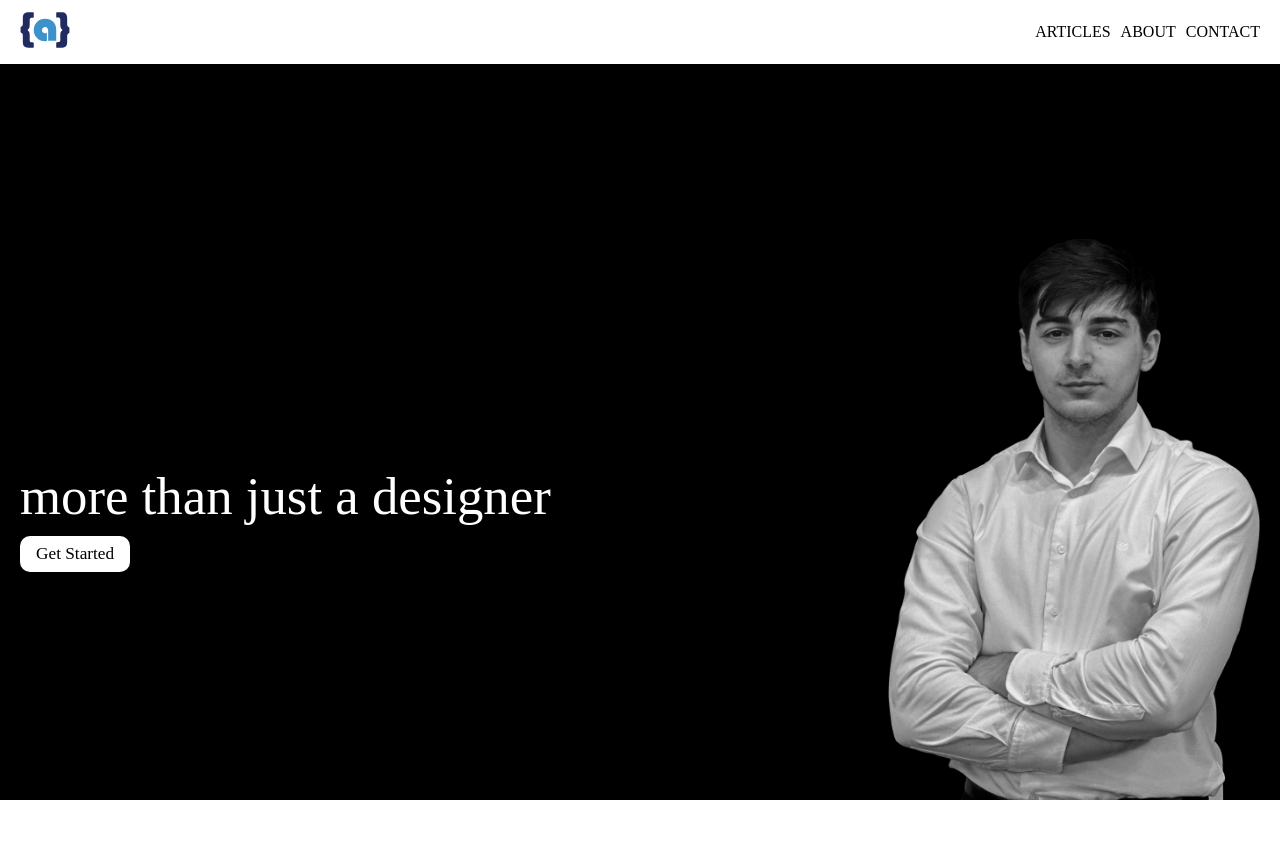
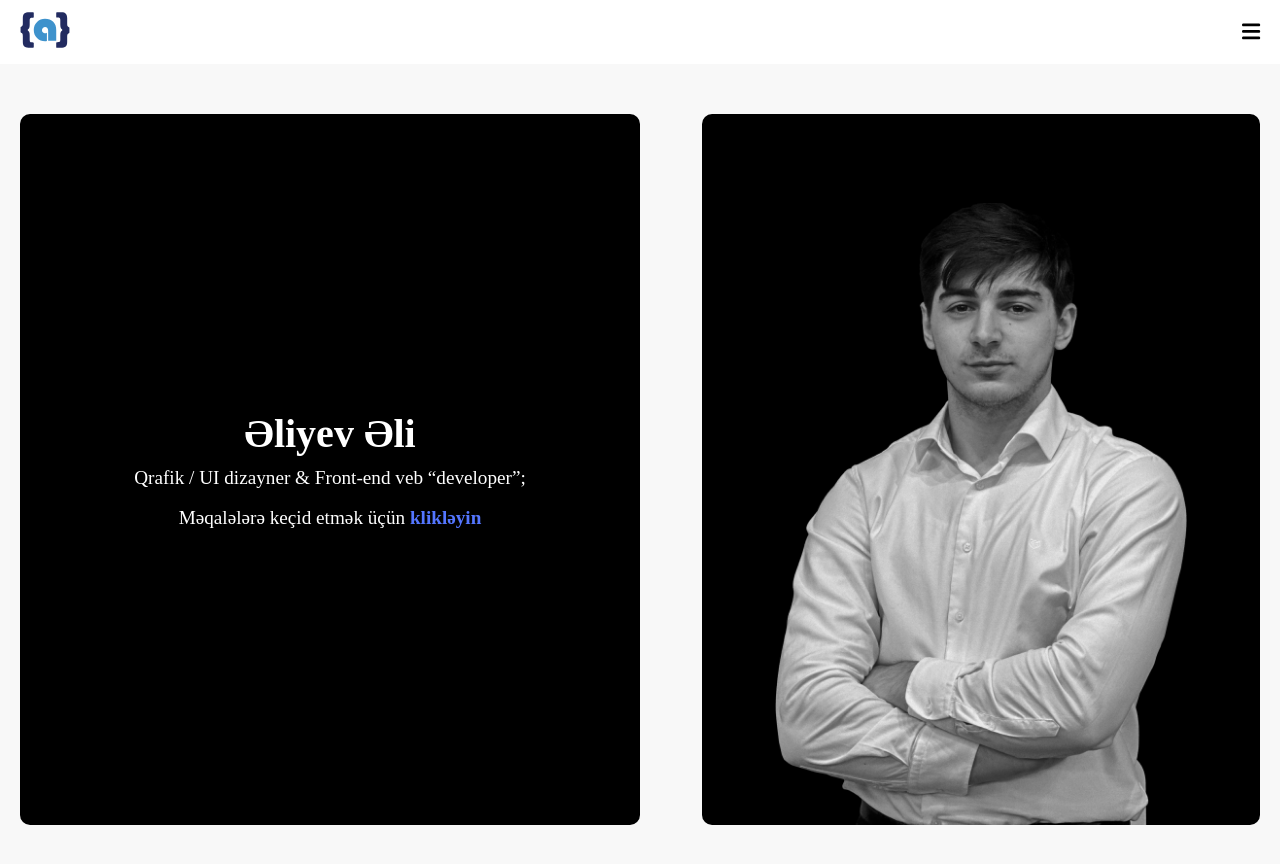
Before and after one commit to alyvofficial/alyv.dev, a React (Vite) app: page / in a window 1280 px wide. Before the commit the page ends 800 px from the top, so only its background shows below. Built offline with nearby package versions, Linux system fonts and the light colour scheme; no server answers; a web font is replaced by a local one.

Commit message:
chore: Update favicon link, add Sendinblue tracking script, and optimize CSS

```diff
--- a/package.json
+++ b/package.json
@@ -10,6 +10,9 @@
     "preview": "vite preview"
   },
   "dependencies": {
+    "@fortawesome/fontawesome-svg-core": "^6.5.2",
+    "@fortawesome/free-solid-svg-icons": "^6.5.2",
+    "@fortawesome/react-fontawesome": "^0.2.2",
     "firebase": "^10.12.3",
     "react": "^18.3.1",
     "react-dom": "^18.3.1",
--- a/src/components/Header/Header.module.css
+++ b/src/components/Header/Header.module.css
@@ -4,8 +4,6 @@ header {
     align-items: center;
     justify-content: space-between;
     padding: 5px 20px;
-    position: absolute;
-    z-index: 999;
     background-color: white;
 }
 .logoHolder{
--- a/src/components/Header/Navbar/Navbar.jsx
+++ b/src/components/Header/Navbar/Navbar.jsx
@@ -1,19 +1,36 @@
+import { useState } from "react";
 import styles from "./Navbar.module.css";
+import { FontAwesomeIcon } from "@fortawesome/react-fontawesome";
+import { faBars, faTimes } from "@fortawesome/free-solid-svg-icons";
 
 export const Navbar = () => {
+  const [isOpen, setIsOpen] = useState(false);
+
+  const toggleMenu = () => {
+    setIsOpen(!isOpen);
+  };
+
   return (
     <nav>
+      {!isOpen ? (
+        <FontAwesomeIcon icon={faBars} onClick={toggleMenu} className={styles.menuIcon} />
+      ) : (
+        <FontAwesomeIcon icon={faTimes} onClick={toggleMenu} className={styles.menuIconX} />
+      )}
+      <div className={`${styles.ulHolder} ${isOpen ? styles.open : ''}`}>
       <ul className={styles.navbarUL}>
         <a href="/articles" className={styles.navbarLink}>
-          <li className={styles.navbarLI}>Articles</li>
+          <li className={styles.navbarLI}>Məqalələr</li>
         </a>
-        <a href="/about" className={styles.navbarLink}>
-          <li className={styles.navbarLI}>About</li>
+        <a href="/articles" className={styles.navbarLink}>
+          <li className={styles.navbarLI}>Portfolio</li>
         </a>
         <a href="/contact" className={styles.navbarLink}>
-          <li className={styles.navbarLI}>Contact</li>
+          <li className={styles.navbarLI}>Əlaqə</li>
         </a>
       </ul>
+      </div>
+
     </nav>
   );
 };
--- a/src/components/Header/Navbar/Navbar.module.css
+++ b/src/components/Header/Navbar/Navbar.module.css
@@ -1,27 +1,67 @@
+* {
+  user-select: none;
+}
+.ulHolder {
+    position: fixed;
+    top: 0;
+    right: -100%;
+    width: 100%;
+    height: 100%;
+    background-color: #000000ac;
+    backdrop-filter: blur(20px) contrast(60%);
+    -webkit-backdrop-filter: blur(20px) contrast(60%);
+    transition: right 0.3s ease-in-out;
+    display: flex;
+    justify-content: center;
+    align-items: center;
+}
+.ulHolder.open {
+  right: 0;
+}
 .navbarUL {
-    display: flex;
-    align-items: center;
-    gap: 10px;
-    list-style: none;
-    text-transform: uppercase;
+  display: flex;
+  flex-direction: column;
+  justify-content: center;
+  gap: 20px;
+  list-style: none;
+  width: 100px;
 }
 
-.navbarLink {
-    cursor: pointer;
-    position: relative;
-    color: rgb(0, 0, 0);
+.menuIcon {
+  cursor: pointer;
+  font-size: 1.3em;
 }
-.navbarLink::after {
-    content: '';
-    position: absolute;
-    bottom: -2px;
-    left: 0;
-    width: 100%;
-    height: 1.7px;
-    background-color: transparent;
-    transition: background-color 0.3s ease;
+.menuIconX {
+  font-size: 1.3em;
+  position: absolute;
+  z-index: 999;
+  top: 20px;
+  right: 30px;
+  cursor: pointer;
+  animation: fadeIn 1.3s ease-in-out;
+  color: rgb(255, 255, 255);
 }
 
-.navbarLink:hover::after {
-    background-color: #3e92cc;
+@keyframes fadeIn {
+  0% {
+    opacity: 0;
+  }
+  100% {
+    opacity: 1;
+  }
 }
+.navbarLink {
+  cursor: pointer;
+  position: relative;
+  color: rgb(255, 255, 255);
+  font-size: 1.4em;
+  width: 100%;
+  transition: 0.3s all;
+  text-transform: uppercase;
+}
+
+.navbarLink:hover {
+    font-weight: bold;
+    letter-spacing: 2px;
+
+}
--- a/src/components/HomeComponents/WelcomePage/WelcomePage.jsx
+++ b/src/components/HomeComponents/WelcomePage/WelcomePage.jsx
@@ -1,56 +1,22 @@
-import { useState, useEffect, useRef } from "react";
 import welcomeImg from "../../../assets/Images/ALYV.webp";
 import styles from "./WelcomePage.module.css";
 
 export const WelcomePage = () => {
-  const [text, setText] = useState("");
-  const timerId = useRef(null);
 
-  useEffect(() => {
-    const words = ["developer", "designer"];
-    let currentWordIndex = 0;
-    let currentLetterIndex = 0;
-    let isAdding = true;
 
-    const updateText = () => {
-      setText(words[currentWordIndex].slice(0, currentLetterIndex));
-
-      if (isAdding) {
-        if (currentLetterIndex < words[currentWordIndex].length) {
-          currentLetterIndex++;
-        } else {
-          isAdding = false;
-          timerId.current = setTimeout(updateText, 2000);
-          return;
-        }
-      } else {
-        if (currentLetterIndex > 0) {
-          currentLetterIndex--;
-        } else {
-          isAdding = true;
-          currentWordIndex = (currentWordIndex + 1) % words.length;
-        }
-      }
-
-      timerId.current = setTimeout(updateText, isAdding ? 100 : 100);
-    };
-
-    timerId.current = setTimeout(updateText, 100);
-
-    return () => {
-      clearTimeout(timerId.current);
-    };
-  }, []);
 
   return (
     <section className={styles.welcomePage}>
+      <div className={styles.welcomeText}>
+        <h1 className={styles.welcomeHeader}>Əliyev Əli</h1>
+        <p className={styles.welcomeParagraph}>
+          Qrafik / UI dizayner &amp; Front-end veb &ldquo;developer&rdquo;;
+        </p><br />
+        <a href="/articles" className={styles.welcomeParagraphA}>
+          Məqalələrə keçid etmək üçün <span>klikləyin</span>
+        </a>
+      </div>
       <div className={styles.welcomeContainer}>
-        <div className={styles.welcomeLeftContainer}>
-          <h1>more than just a {text}</h1>
-          <a href="/login">
-            <button className={styles.welcomeBtn}>Get Started</button>
-          </a>
-        </div>
         <img className={styles.alyvImg} src={welcomeImg} alt="Ali Aliyev" />
       </div>
     </section>
--- a/src/components/HomeComponents/WelcomePage/WelcomePage.module.css
+++ b/src/components/HomeComponents/WelcomePage/WelcomePage.module.css
@@ -1,39 +1,85 @@
 /* Welcome page */
 .welcomePage {
     height: 100vh;
-    background-color: black;
+    background-color: rgb(248, 248, 248);
     padding: 10px 20px 0 20px;
     display: flex;
-    align-items: flex-end;
+    align-items: center;
+    justify-content: space-between;
     scroll-snap-align: start;
   }
   .welcomeContainer {
-    width: 100%;
+    height: 90%;
+    width: 45%;
     display: flex;
-    align-items: center;
-    justify-content: space-between;
+    align-items: flex-end;
+    justify-content: center;
+    background-color: rgb(0, 0, 0);
+    padding: 20px 20px 0 20px;
+    border-radius: 10px;
   }
   .alyvImg {
-    width: 30%;
+    height: 90%;
   }
-  .welcomeLeftContainer {
+  .welcomeText {
+    width: 50%;
+    height: 90%;
     display: flex;
     flex-direction: column;
-    align-items: flex-start;
     justify-content: center;
+    background-color: rgb(0, 0, 0);
+    padding: 0 20px 0 20px;
+    border-radius: 10px;
+    color: white;
   }
-  h1 {
+  .welcomeHeader {
+    font-size: 2.5rem;
+    font-weight: 600;
+    margin-bottom: 10px;
+    text-align: center;
+  }
+  .welcomeParagraph {
+    font-size: 1.2rem;
+    text-align: center;
+  }
+  .welcomeParagraphA {
     color: white;
-    font-size: 3.3em;
-    font-weight: 400;
-    margin-bottom: 10px;
+    font-size: 1.2rem;
+    text-align: center;
   }
-  .welcomeBtn {
-    background-color: rgb(255, 255, 255);
-    color: rgb(0, 0, 0);
-    padding: 8px 16px;
-    border-radius: 10px;
-    font-size: calc(1em + 0.1vw);
-    cursor: pointer;
-    border: none;
+  .welcomeParagraphA>span {
+    font-weight: 600;
+    color: rgb(84, 118, 255);
+
   }
+
+
+  @media only screen and (max-width: 768px) {
+    .welcomePage {
+        flex-direction: column;
+        background-color: rgb(0, 0, 0);
+
+    }
+    .welcomeContainer {
+        width: 100%;
+        height: 70%;
+        background-color: transparent;
+    }
+    .alyvImg {
+        height: 100%;
+    }
+    .welcomeText {
+        width: 100%;
+        height: 30%;
+        background-color: transparent;
+    }
+    .welcomeHeader {
+        font-size: 2.2rem;
+    }
+    .welcomeParagraph {
+        font-size: 1rem;
+    }
+    .welcomeParagraphA {
+        font-size: 1rem;
+    }
+  }
--- a/src/pages/Home.jsx
+++ b/src/pages/Home.jsx
@@ -1,5 +1,3 @@
-import { AboutPage } from "../components/HomeComponents/AboutPage/AboutPage";
-import { ServicesPage } from "../components/HomeComponents/ServicesPage/ServicesPage";
 import { WelcomePage } from "../components/HomeComponents/WelcomePage/WelcomePage";
 import styles from "./Home.module.css";
 
@@ -8,9 +6,6 @@ export const Home = () => {
   return (
     <main className={styles.main}>
       <WelcomePage />
-      <AboutPage />
-      <ServicesPage />
-
     </main>
   );
 };
```
Also changed, not shown: src/media.css (added), 1 other file (tests, documents, lock files or other folders).
